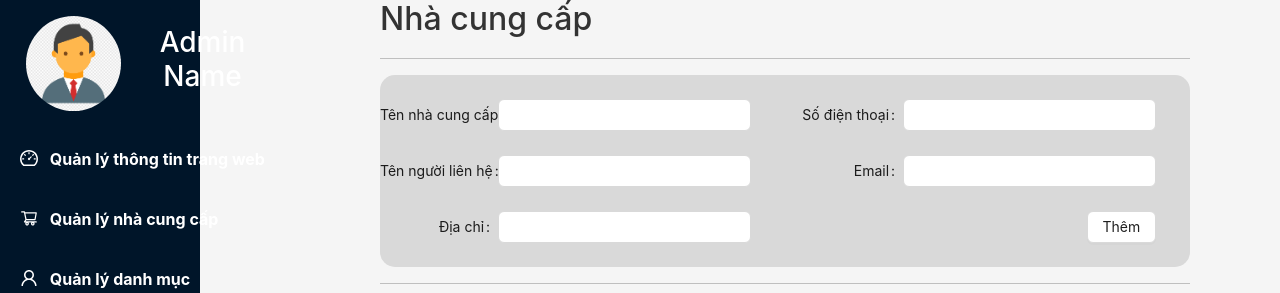
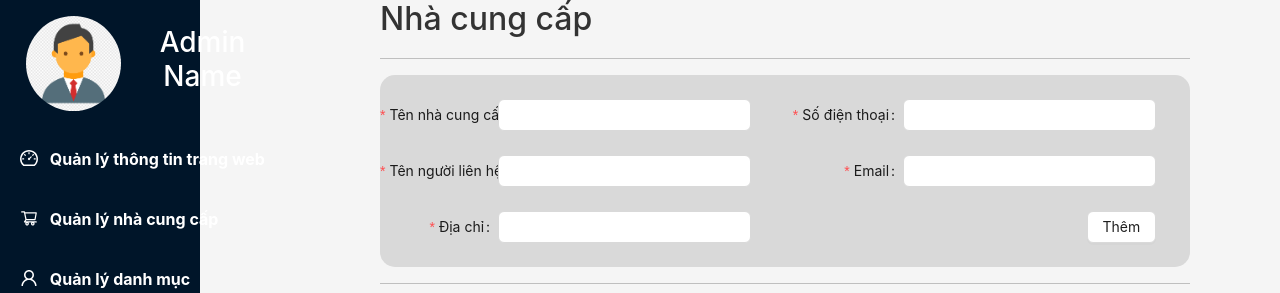
Before and after one commit to TellYaHeadliner/Pixel-Shop-Project, a React (Vite) app in the folder FE-E-commerce/: page /admin/suppliers in a window 1280 px wide. Shown: the top 293 px of the page. Built offline with nearby package versions, Linux system fonts and the light colour scheme.

Commit message:
Done page AddSupplierAdmin

```diff
--- a/FE-E-commerce/src/pages/Admin/SupplierManagement/SupplierManagement.jsx
+++ b/FE-E-commerce/src/pages/Admin/SupplierManagement/SupplierManagement.jsx
@@ -48,6 +48,9 @@ const SupplierManagement = () => {
 													label="Tên nhà cung cấp:"
 													labelCol={{span: 7}}
 													wrapperCol={{span: 15}}
+													rules={[
+														{required: true, whitespace: true, message: 'Vui lòng nhập tên nhà cung cấp!'}
+													]}
 												>
 													<Input/>
 												</Form.Item>
@@ -56,6 +59,9 @@ const SupplierManagement = () => {
 													label="Tên người liên hệ:"
 													labelCol={{span: 7}}
 													wrapperCol={{span: 15}}
+													rules={[
+														{required: true, whitespace: true, message: 'Vui lòng nhập tên người liên hệ!'}
+													]}
 												>
 													<Input/>
 												</Form.Item>
@@ -64,6 +70,9 @@ const SupplierManagement = () => {
 													label="Địa chỉ:"
 													labelCol={{span: 7}}
 													wrapperCol={{span: 15}}
+													rules={[
+														{required: true, whitespace: true, message: 'Vui lòng nhập địa chỉ nhà cung cấp!'}
+													]}
 												>
 													<Input/>
 												</Form.Item>
@@ -74,6 +83,13 @@ const SupplierManagement = () => {
 													label="Số điện thoại:"
 													labelCol={{span: 7}}
 													wrapperCol={{span: 15}}
+													rules={[
+														{required: true, message: 'Vui lòng nhập số điện thoại!'},
+														{
+															pattern: /^0\d{9}$/,
+															message: 'Số điện thoại phải có 10 chữ số và bắt đầu bằng 0!',
+														}
+													]}
 												>
 													<Input/>
 												</Form.Item>
@@ -82,6 +98,10 @@ const SupplierManagement = () => {
 													label="Email:"
 													labelCol={{span: 7}}
 													wrapperCol={{span: 15}}
+													rules={[
+														{ required: true, message: 'Vui lòng nhập email!' },
+														{ type: 'email', message: 'Định dạng email không hợp lệ!' },
+													]}
 												>
 													<Input/>
 												</Form.Item>
```
